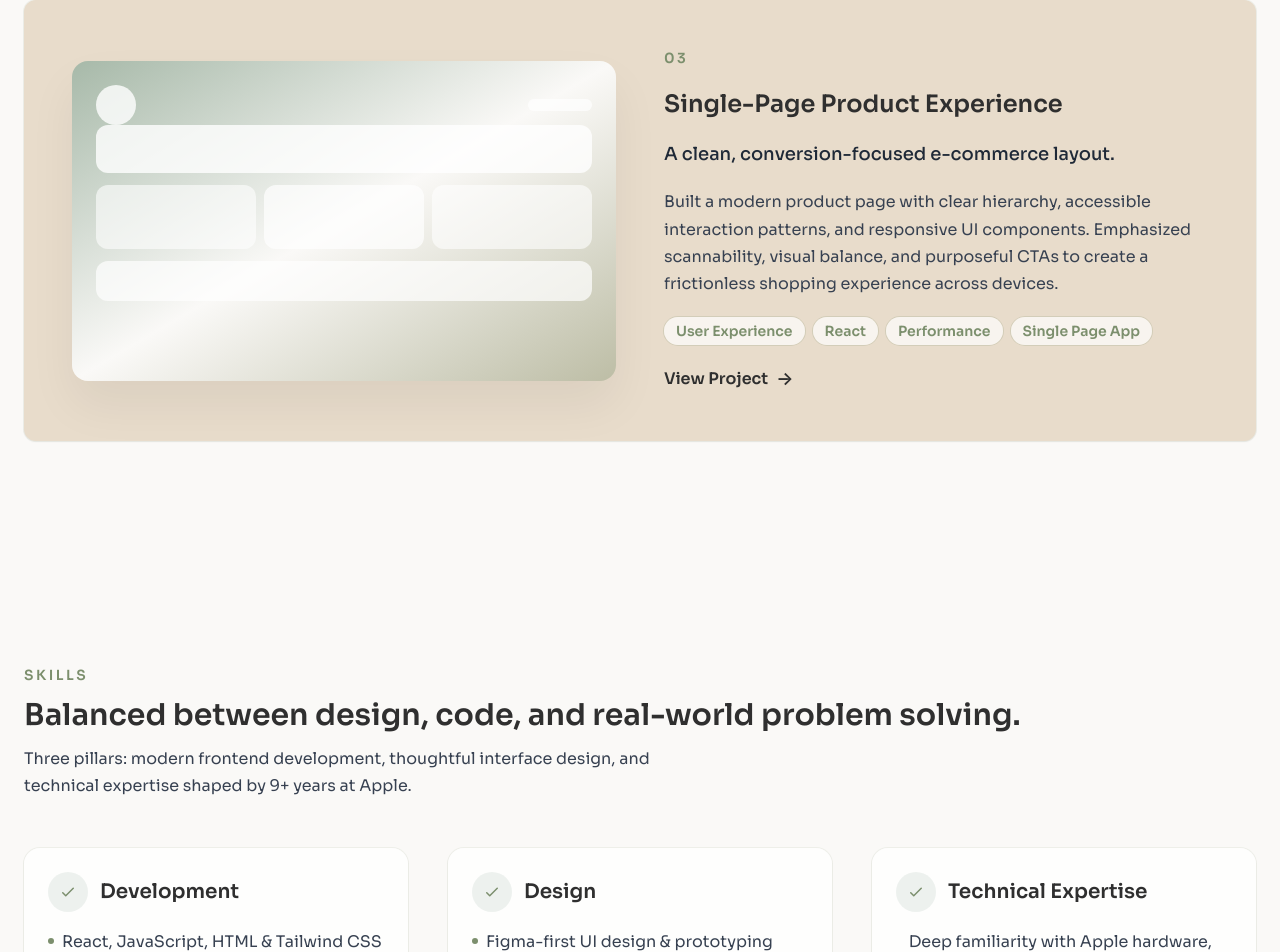
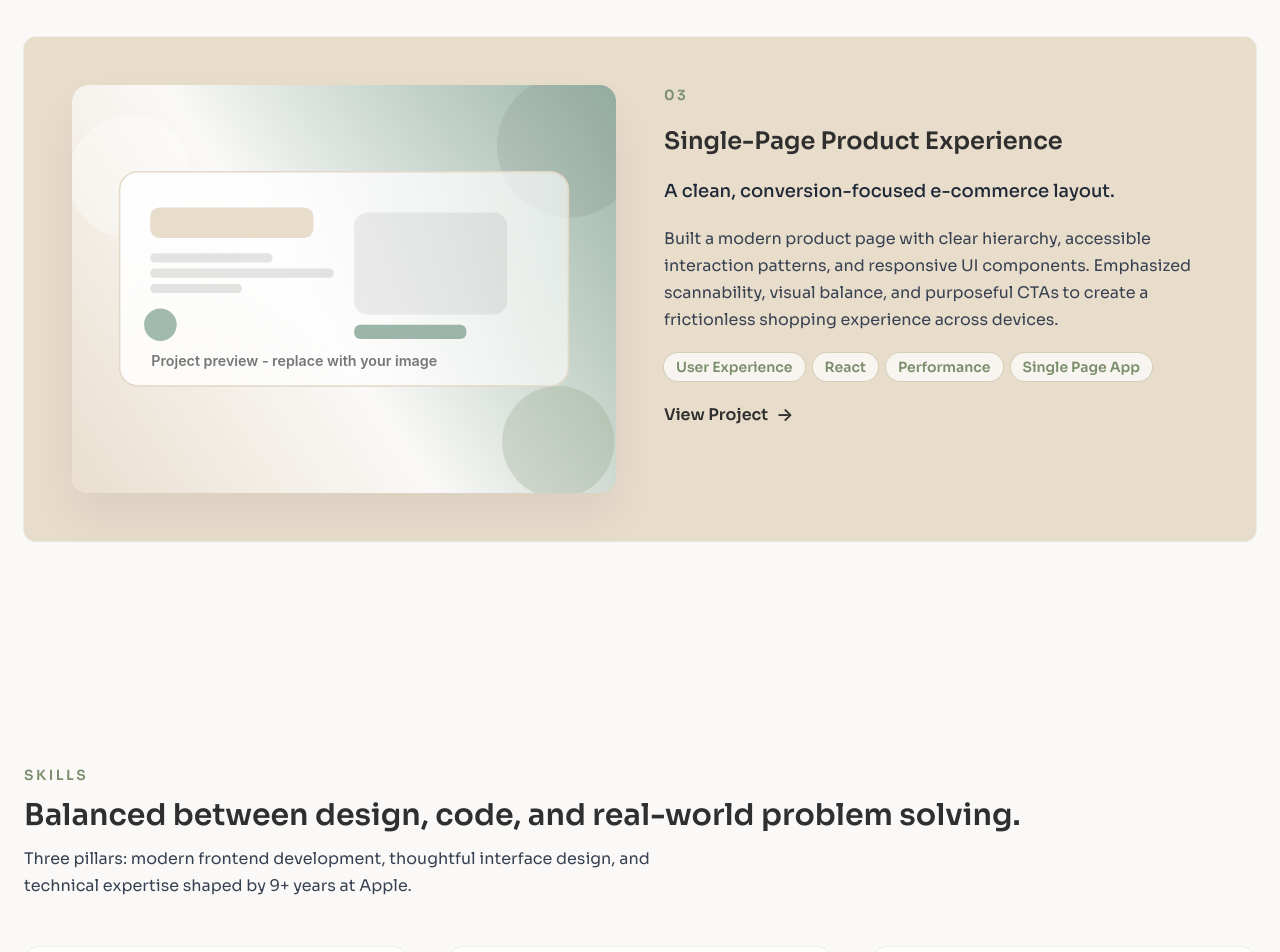
Before and after one commit to andrewliamc/portfolio-site, a React (Vite) app: page / in a window 1280 px wide. Shown: the part 2717-3669 px from the top of the page. Built offline with nearby package versions, Linux system fonts and the light colour scheme.

Commit message:
Small changes to styles and placeholder images.

```diff
--- a/src/App.tsx
+++ b/src/App.tsx
@@ -5,6 +5,8 @@ type Project = {
   summary: string;
   description: string;
   tech: string[];
+  imageSrc: string;
+  imageAlt: string;
   imagePosition: 'left' | 'right';
 };
 
@@ -12,6 +14,8 @@ type SkillColumn = {
   title: string;
   items: string[];
 };
+
+const placeholderImage = '/project-placeholder.svg';
 
 const quickFacts = [
   {
@@ -43,6 +47,8 @@ const projects: Project[] = [
     description:
       'Niibl helps home cooks quickly scale recipes without the math. I designed and built the interface around clarity and ease of use, combining real-time conversions with a clean, mobile-first layout. Focused on simple flows, everyday usability, and an approachable visual system.',
     tech: ['React', 'UI Design', 'TypeScript', 'Headless CMS', 'Accessibility'],
+    imageSrc: placeholderImage,
+    imageAlt: 'Preview placeholder for Niibl recipe converter interface',
     imagePosition: 'left',
   },
   {
@@ -51,6 +57,8 @@ const projects: Project[] = [
     description:
       'A full redesign concept focused on storytelling, menu clarity, and a strong brand presence. I created a grounded visual language inspired by earth-tone palettes and improved the browsing experience across mobile and desktop. Designed to help small businesses communicate authenticity and build trust.',
     tech: ['Branding', 'Tailwind', 'Web UI', 'Responsive Design', 'Tailwind CSS', 'React', 'Figma'],
+    imageSrc: placeholderImage,
+    imageAlt: 'Preview placeholder for Roots Design Studio cafe redesign',
     imagePosition: 'right',
   },
   {
@@ -59,6 +67,8 @@ const projects: Project[] = [
     description:
       'Built a modern product page with clear hierarchy, accessible interaction patterns, and responsive UI components. Emphasized scannability, visual balance, and purposeful CTAs to create a frictionless shopping experience across devices.',
     tech: ['User Experience', 'React', 'Performance', 'Single Page App'],
+    imageSrc: placeholderImage,
+    imageAlt: 'Preview placeholder for single-page product experience',
     imagePosition: 'left',
   },
 ];
@@ -185,22 +195,13 @@ const ProjectCard = ({ project, index }: { project: Project; index: number }) =>
   return (
     <div className="grid gap-10 rounded-xl bg-warmSand p-8 shadow-sm ring-1 ring-olive/10 md:grid-cols-2 md:p-12 md:gap-12">
       <div className={`flex items-center ${imageFirst ? '' : 'md:order-last'}`}>
-        <div className="w-full min-h-[320px] rounded-2xl bg-gradient-to-br from-sage/70 via-offWhite to-olive/40 shadow-card">
-          <div className="flex h-full flex-col justify-between p-6">
-            <div className="flex items-center justify-between">
-              <div className="h-10 w-10 rounded-full bg-white/80" />
-              <div className="h-3 w-16 rounded-full bg-white/70" />
-            </div>
-            <div className="space-y-3">
-              <div className="h-12 rounded-xl bg-white/80" />
-              <div className="grid grid-cols-3 gap-2">
-                <div className="h-16 rounded-xl bg-white/60" />
-                <div className="h-16 rounded-xl bg-white/70" />
-                <div className="h-16 rounded-xl bg-white/60" />
-              </div>
-              <div className="h-10 rounded-xl bg-white/70" />
-            </div>
-          </div>
+        <div className="w-full overflow-hidden rounded-2xl bg-gradient-to-br from-sage/70 via-offWhite to-olive/40 shadow-card aspect-[4/3]">
+          <img
+            src={project.imageSrc}
+            alt={project.imageAlt}
+            loading="lazy"
+            className="h-full w-full object-cover"
+          />
         </div>
       </div>
       <div className="space-y-5">
@@ -250,10 +251,7 @@ const Skills = () => (
             </div>
             <ul className="space-y-3 text-gray-700">
               {col.items.map((item) => (
-                <li key={item} className="flex items-center gap-2">
-                  <span className="h-1.5 w-1.5 rounded-full bg-olive" />
-                  <span>{item}</span>
-                </li>
+                <li key={item}>{item}</li>
               ))}
             </ul>
           </div>
@@ -269,7 +267,7 @@ const Contact = () => (
       <p className="text-sm font-semibold uppercase tracking-[0.18em] text-olive">Contact</p>
       <h2 className="text-3xl font-semibold">Let&apos;s Connect</h2>
       <p className="text-lg text-gray-700">
-        Open to collaborations, freelance engagements, or simply swapping notes on design systems and frontend craft.
+        Open to collaborations, career opportunities, freelance engagements, or simply swapping notes on design systems and frontend technologies.
       </p>
       <div className="flex justify-center">
         <a
```
Also changed, not shown: public/project-placeholder.svg (added).
